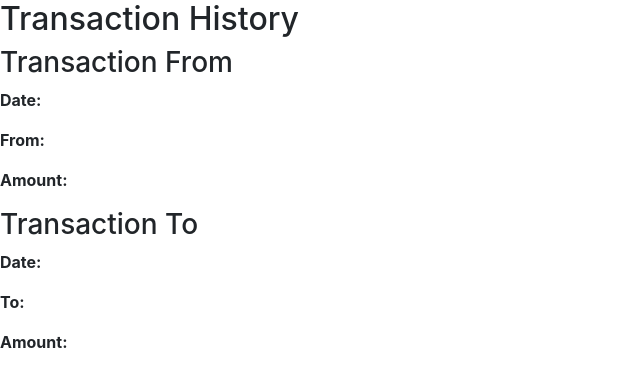
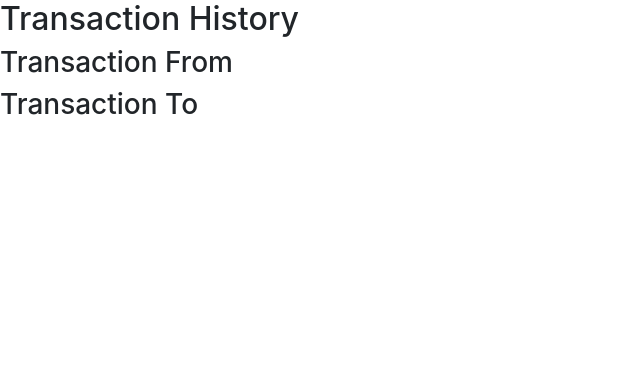
Before and after one commit to lollichilli/final-project, a Flask app: page /transactions in a window 1280 px wide. Shown: the part 56-443 px from the top of the page, without its empty margins (0-640 px from the left). Run offline with Flask 3, Linux system fonts and the light colour scheme; the visitor is signed in with stand-in values (Sample User, id 1); some libraries are stand-ins or nearby versions.

Commit message:
Modified how transaction history is displayed

```diff
--- a/templates/script.js
+++ b/templates/script.js
@@ -37,7 +37,7 @@ function displayBalance(data) {
 }
 
 async function requestTransactionsTo(username) {
-    return fetch(`${BASE_URL}/banking/${username}/transactionst`)
+    return fetch(`${BASE_URL}/${username}/transactionst`)
         .then((response) => response.json())
         .then((data) => displayTransTo(data["Transactions_t"]))
         .catch((error) => console.log(error));
@@ -66,7 +66,7 @@ function displayTransTo(data) {
 }
 
 async function requestTransactionsFrom(username) {
-    return fetch(`${BASE_URL}/banking/${username}/transactionsf`)
+    return fetch(`${BASE_URL}/${username}/transactionsf`)
         .then((response) => response.json())
         .then((data) => displayTransFrom(data["Transactions_f"]))
         .catch((error) => console.log(error));
--- a/templates/transaction_history.html
+++ b/templates/transaction_history.html
@@ -31,16 +31,10 @@
       <h2>Transaction History</h2>
       <div class="transaction transaction-to-user">
         <h3>Transaction From</h3>
-        <p><b>Date:</b> <span id="trans-to-date"></span></p>
-        <p><b>From:</b> <span id="trans-to-from"></span></p>
-        <p><b>Amount:</b> <span id="trans-to-amount"></span></p>
       </div>
 
       <div class="transaction transaction-from-user">
         <h3>Transaction To</h3>
-        <p><b>Date:</b> <span id="trans-from-date"></span></p>
-        <p><b>To:</b> <span id="trans-from-to"></span></p>
-        <p><b>Amount:</b> <span id="trans-from-amount"></span></p>
       </div>
 
   </body>
```
